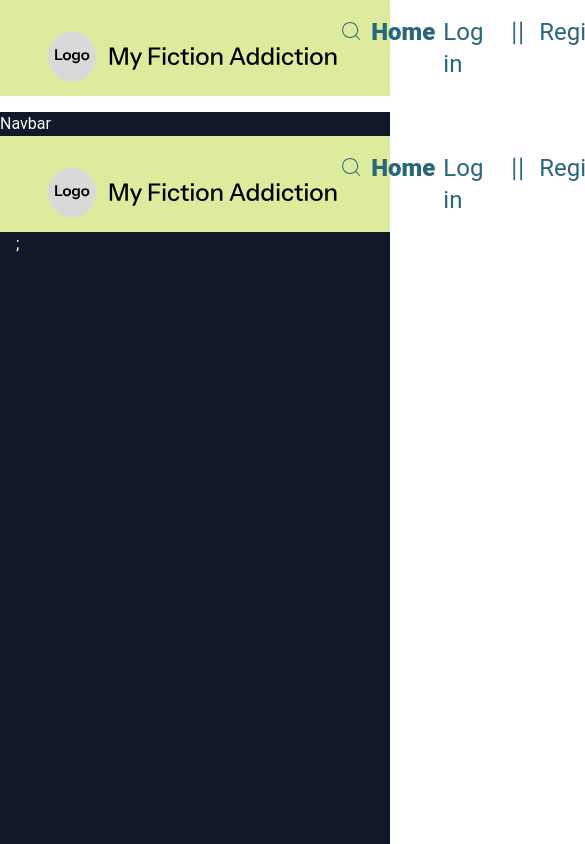
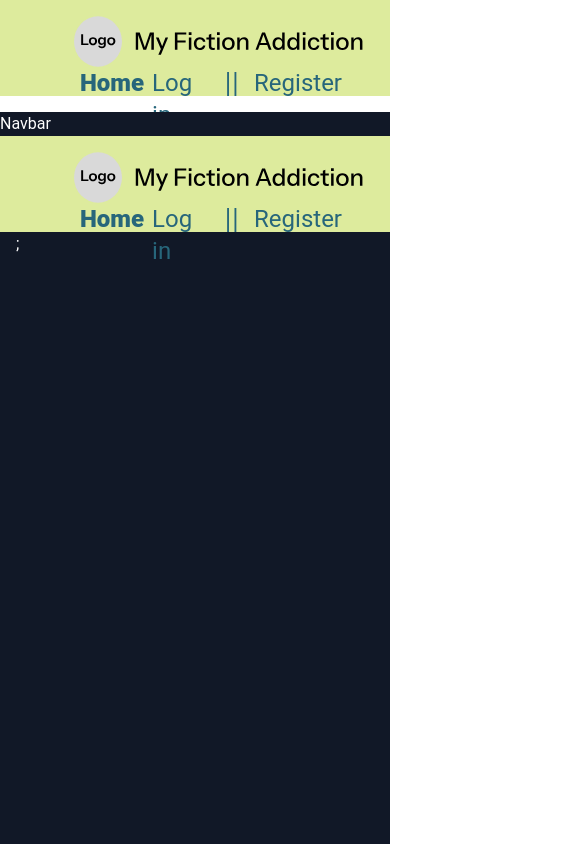
Before and after one commit to MaksimShupta/FullstackBlog_frontend, a React (Vite) app: page /category/1 in a window 390 px wide. Shown: the top 844 px of the page, 585 px wide, since content can reach past the window. Built offline with nearby package versions, Linux system fonts and the light colour scheme.

Commit message:
adding search layout

```diff
--- a/src/components/Header.jsx
+++ b/src/components/Header.jsx
@@ -1,18 +1,47 @@
+import { useState } from "react"; //import use state from react
 import logo from "../assets/logo.svg"; //importing logo from assets
 import { Link } from "react-router"; //importing Link from react-router
 import { CiSearch } from "react-icons/ci"; //import react from icons
+import { FaTimes } from "react-icons/fa"; // Import close icon
 import { LiaGripLinesVerticalSolid } from "react-icons/lia"; //import react from icons
+
 const Header = () => {
+  const [isSearchOpen, setIsSearchOpen] = useState(false); //state for isSearchOpen
   return (
     <>
-            <div className="flex  flex-row  w-full items-center justify-between h-[6rem] bg-primary">
+      <div className="flex flex-col md:flex-row  w-full items-center justify-between h-[6rem] bg-primary">
         <img src={logo} className="ml-12 mt-4" />
 
         <nav className="flex  text-2xl flex-row gap-2 mr-12 text-accent">
+          <div className="hidden lg:flex">
+            {!isSearchOpen && (
+              <button
+                onClick={() => setIsSearchOpen(true)}
+                className="rounded-full hover:bg-accent2"
+              >
                 <CiSearch size={30} />
+              </button>
+            )}
+          </div>
+
+          {isSearchOpen && (
+            <div className="absolute top-3 w-[22rem] left-[32rem] 2xl:left-[45rem] 2xl:w-[45rem] bg-accent p-2 rounded-lg flex items-center justify-center mt-2">
+              <input
+                type="text"
+                placeholder="Search book by title..."
+                className="w-full p-2 border rounded-lg bg-primary"
+              />
+              <button
+                onClick={() => setIsSearchOpen(false)}
+                className="p-2 rounded-full"
+              >
+                <FaTimes className="w-5 h-5 text-primary" />
+              </button>
+            </div>
+          )}
 
           <ul>
-                        <li className="font-extrabold">
+            <li className="font-extrabold ml-20 md:ml-0">
               <Link to="/">Home</Link>
             </li>
           </ul>
```
Lines whose indentation alone changed are shown as unchanged.
